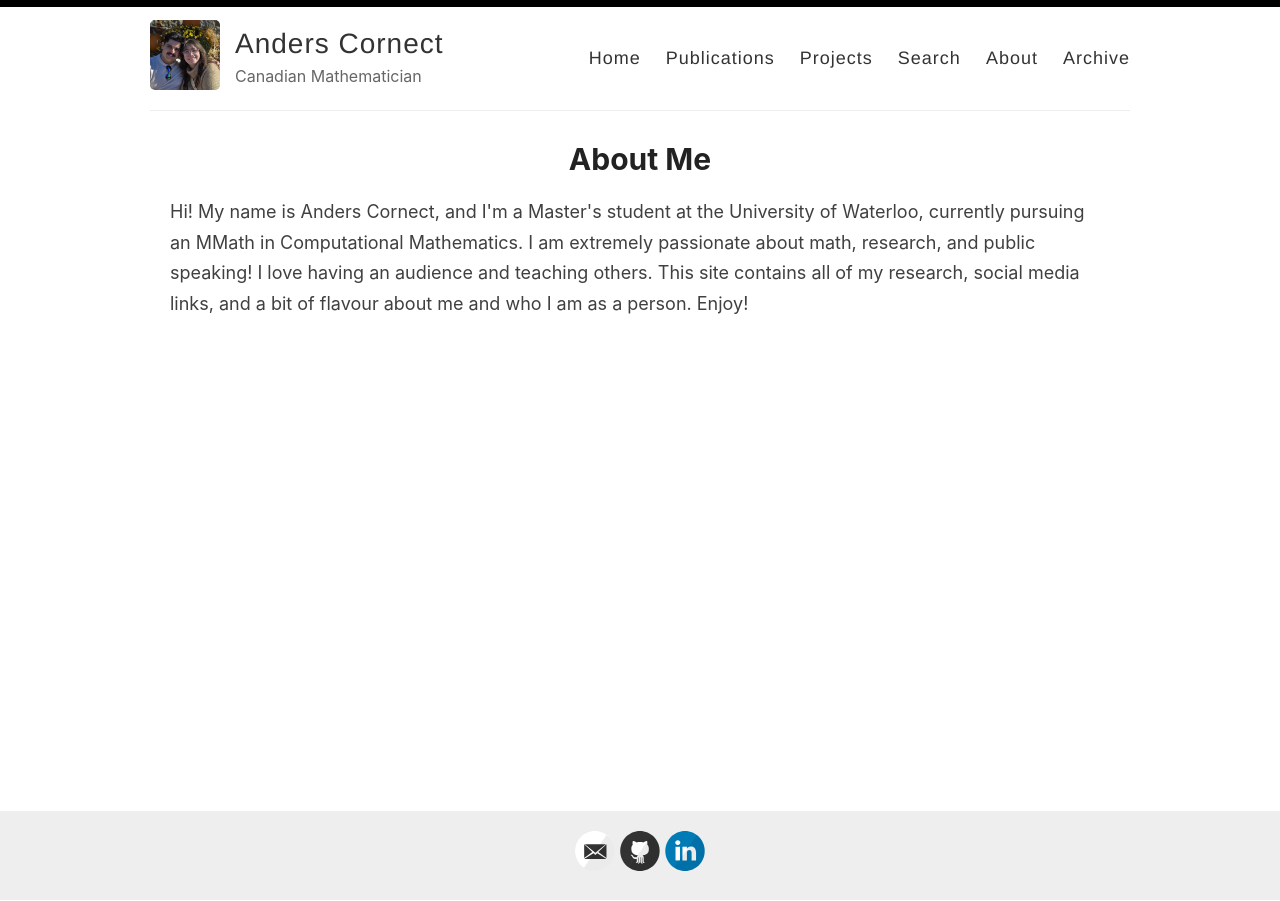
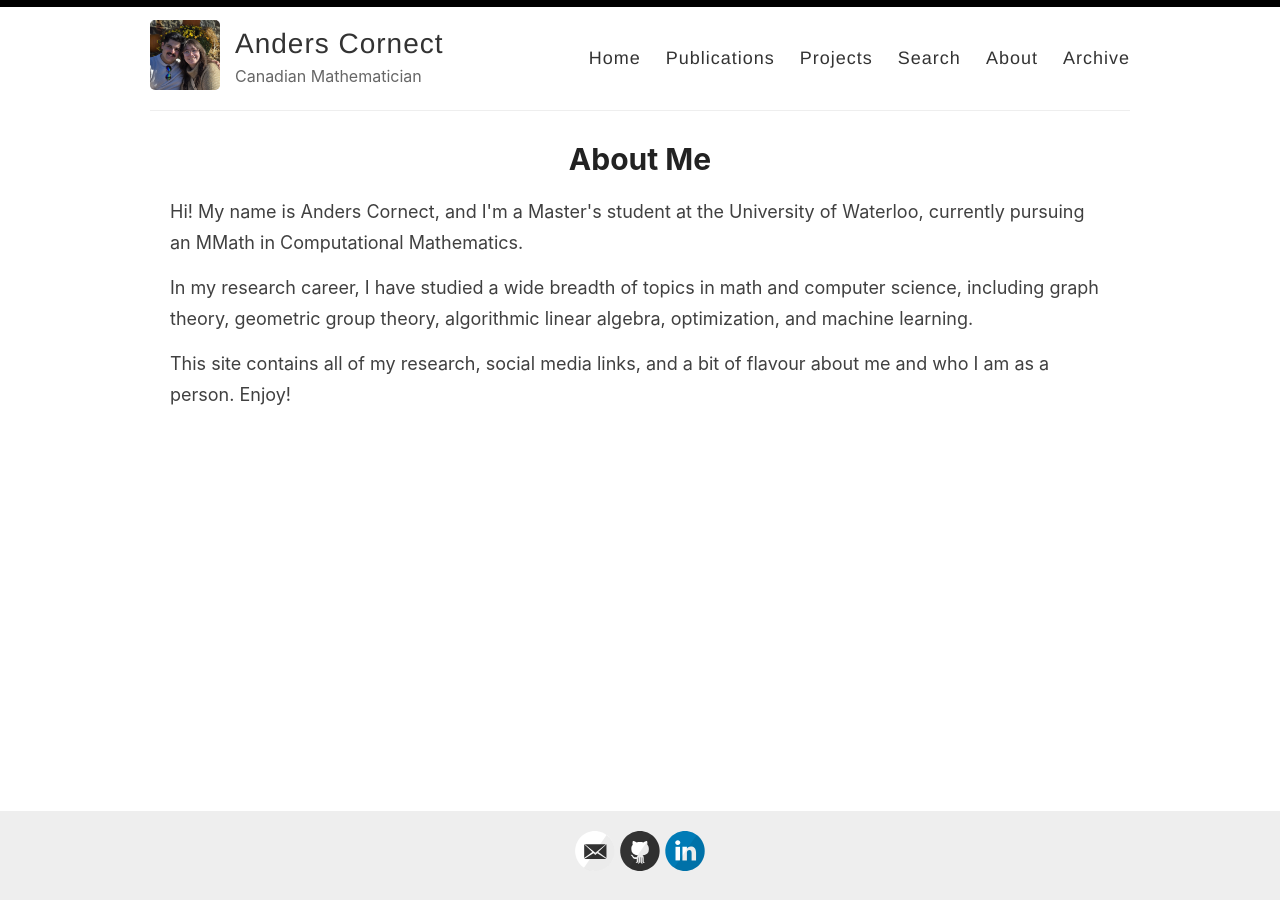
Before and after one commit to And-ers/And-ers.github.io, a Jekyll site: the page built from _pages/about.md, in a window 1280 px wide. Built offline with Jekyll 4.4.1, drawn with Linux system fonts in a browser that asks for light colours.

Commit message:
modified:   _pages/about.md

```diff
--- a/_pages/about.md
+++ b/_pages/about.md
@@ -6,8 +6,17 @@ permalink: /about/
 
 <div style="margin:20px;">
 
+<p>
 Hi! My name is Anders Cornect, and I'm a Master's student at the University of Waterloo, currently pursuing an MMath in Computational Mathematics.
+</p>
 
-I am extremely passionate about math, research, and public speaking! I love having an audience and teaching others. This site contains all of my research, social media links, and a bit of flavour about me and who I am as a person. Enjoy!
+<p>
+In my research career, I have studied a wide breadth of topics in math and computer science, including graph theory, geometric group theory, algorithmic linear algebra, optimization, and machine learning.
+</p>
+
+<p>
+This site contains all of my research, social media links, and a bit of flavour about me and who I am as a person. Enjoy!
+</p>
+
 
 </div>
```
